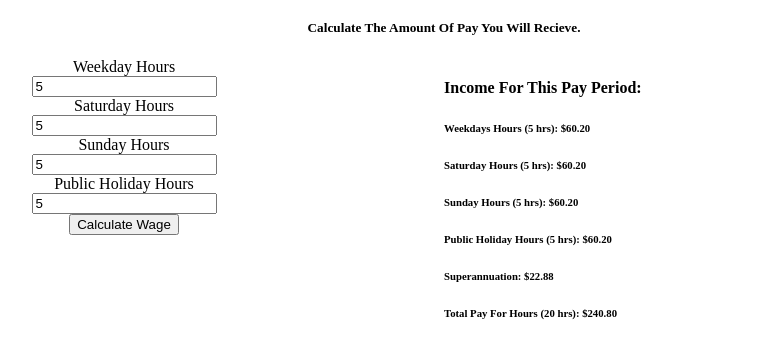
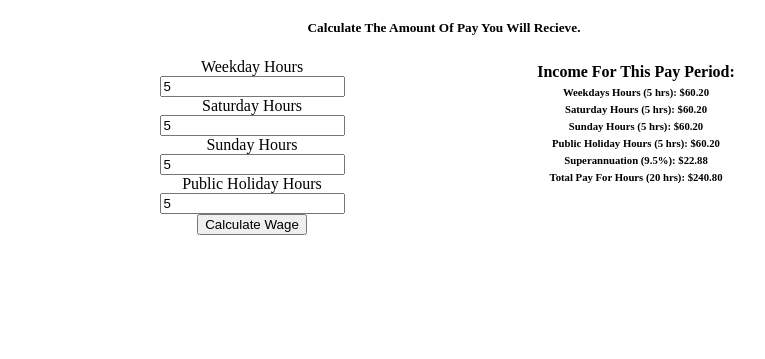
Before and after one commit to KaptianCore/wage_calculator, a plain HTML site: page index.html in a window 1280 px wide. Both pictures are taken after typing "5", "5", "5", "5" into the empty fields and a click on the input "Calculate Wage". Shown: the part 61-420 px from the top of the page, without its empty margins (196-961 px from the left). Drawn offline with nearby package versions, Linux system fonts and the light colour scheme.

Commit message:
Add Even More CSS!

```diff
--- a/css/styles.css
+++ b/css/styles.css
@@ -3,11 +3,25 @@
   .input {
     position: absolute;
     left: 0px;
-    width: 50%;
+    width: 70%;
   }
 
   .output {
     position: absolute;
     right: 0px;
-    width: 50%;
+    width: 70%;
   }
+
+  h6 {
+    margin: 5px;
+    padding: 0px;
+    margin-top: 5px;
+    margin-bottom: 5px;
+  }
+
+  h4 {
+    margin: 5px;
+    padding: 0px;
+    margin-top: 5px;
+    margin-bottom: 5px;
+  }
--- a/index.html
+++ b/index.html
@@ -46,13 +46,15 @@
   </div>
 </center>
     <div class="output">
+    <center>
     <h4>Income For This Pay Period:</h3>
-    <h6 id="wd_out">Weekdays Hours: $0</h6>
+    <h6 style="padding: 0;" id="wd_out">Weekdays Hours: $0</h6>
     <h6 id="sa_out">Saturday Hours: $0</h6>
     <h6 id="su_out">Sunday Hours: $0</h6>
     <h6 id="p_out">Public Holiday Hours: $0</h6>
     <h6 id="super">Superannuation: $0</h6>
     <h6 id="total">Total Pay: $0</h6>
   </div>
+</center>
 </body>
 </html>
--- a/js/scripts.js
+++ b/js/scripts.js
@@ -11,6 +11,7 @@ var weekdays = 12.04;
 var saturday = 14.448;
 var sunday = 16.8560;
 var public_holiday = 24.08;
+var superann_rate = 0.095 // Do the decimal value of the percentage
 function pay_calc(form_data) {
     // Hours
     let wd_hours = parseInt(document.querySelector("input[name='wdayhours']").value, 10);
@@ -24,7 +25,8 @@ function pay_calc(form_data) {
     let sun_total = sun_hours * weekdays;
     let pub_total = pub_hours * weekdays;
     let total = wd_total + sat_total + sun_total + pub_total;
-    let superann = (total * 0.095)
+    let superann = (total * superann_rate)
+    let superann_rate_fixed = superann_rate * 100
     console.log(superann)
     // Enter Values
     document.querySelector("#wd_out").innerHTML = `Weekdays Hours (${wd_hours} hrs): $${(wd_total).toFixed(2)}`;
@@ -32,5 +34,5 @@ function pay_calc(form_data) {
     document.querySelector("#su_out").innerHTML = `Sunday Hours (${sun_hours} hrs): $${(sun_total).toFixed(2)}`;
     document.querySelector("#p_out").innerHTML = `Public Holiday Hours (${pub_hours} hrs): $${(pub_total).toFixed(2)}`;
     document.querySelector("#total").innerHTML = `Total Pay For Hours (${total_hours} hrs): $${(total).toFixed(2)}`;
-    document.querySelector("#super").innerHTML = `Superannuation: $${(superann).toFixed(2)}`;
+    document.querySelector("#super").innerHTML = `Superannuation (${superann_rate_fixed}%): $${(superann).toFixed(2)}`;
 }
```
